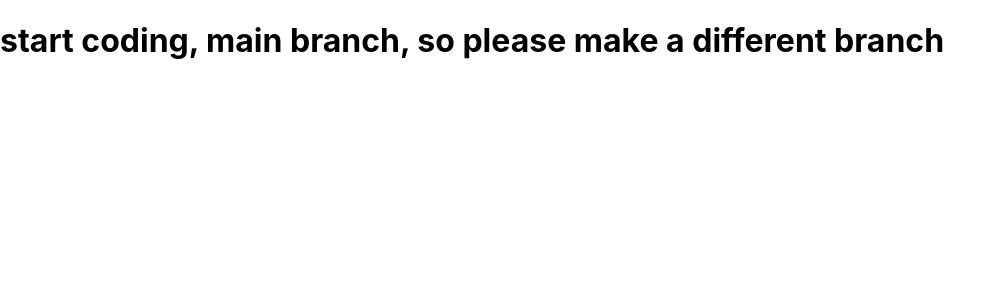
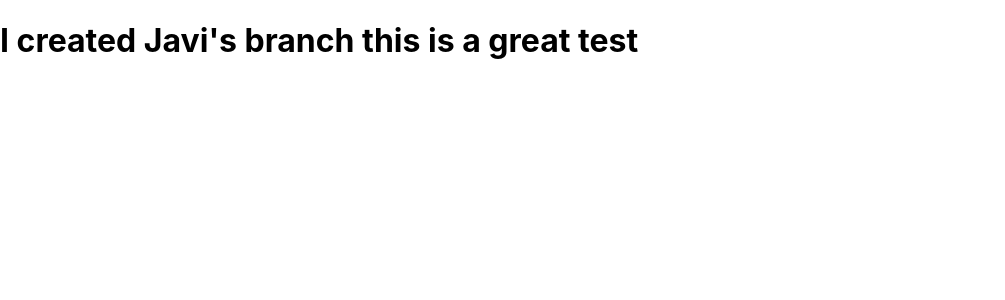
Before and after one commit to javiguerra777/React-Student-Directory, a React (Create React App) app: page / in a window 1280 px wide. Shown: the top 300 px of the page, without its empty margins (0-1005 px from the left). Built offline with nearby package versions, Linux system fonts and the light colour scheme.

Commit message:
testing the branch

```diff
--- a/src/App.js
+++ b/src/App.js
@@ -2,7 +2,7 @@ import './App.css';
 
 function App() {
   return (
-    <h1>start coding, main branch, so please make a different branch</h1>
+    <h1>I created Javi's branch this is a great test</h1>
   );
 }
 
```
